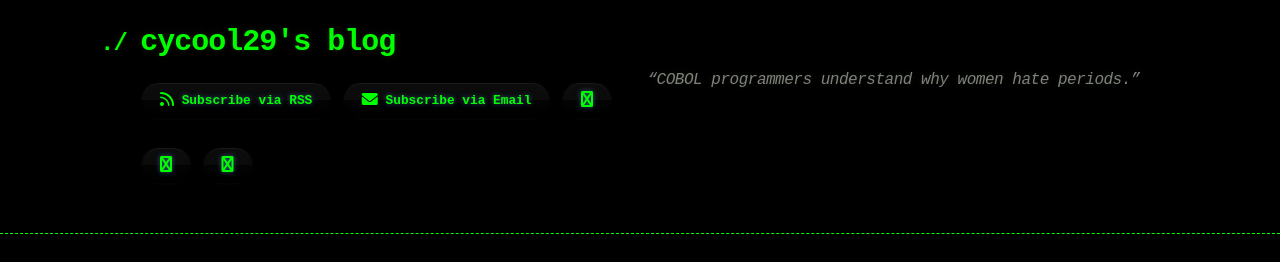
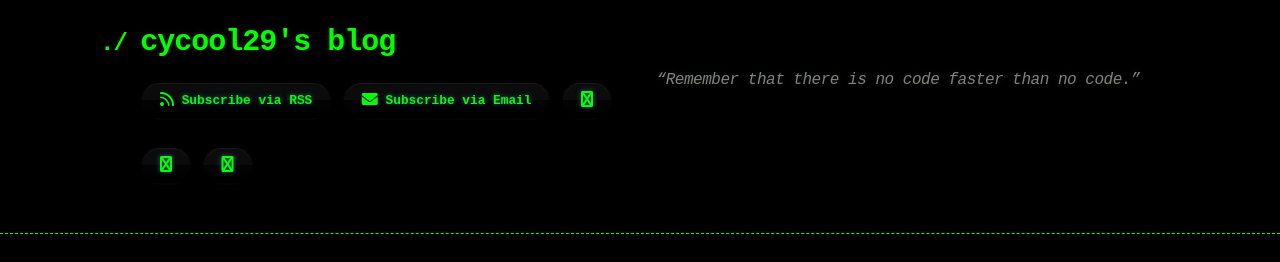
Before and after one commit to cycool29/cycool29.github.io, a Jekyll site: the page built from index.md, in a window 1280 px wide and 900 px high. Shown: the top 262 px of the window. Built offline with Jekyll 4.4.1, drawn with Linux system fonts in a browser that asks for light colours; a style sheet for code colours, icons or effects is not loaded.

Commit message:
Update quotes

```diff
--- a/_config.yml
+++ b/_config.yml
@@ -1,5 +1,5 @@
 title: cycool29's blog
-description: "“COBOL programmers understand why women hate periods.” "
+description: "“Remember that there is no code faster than no code.” "
 bio: A high school student. Intermediate in Python, Git, Bash. Learning JavaScript. He/Him. "
 author: cycool29
 url: https://cycool29.github.io
```
